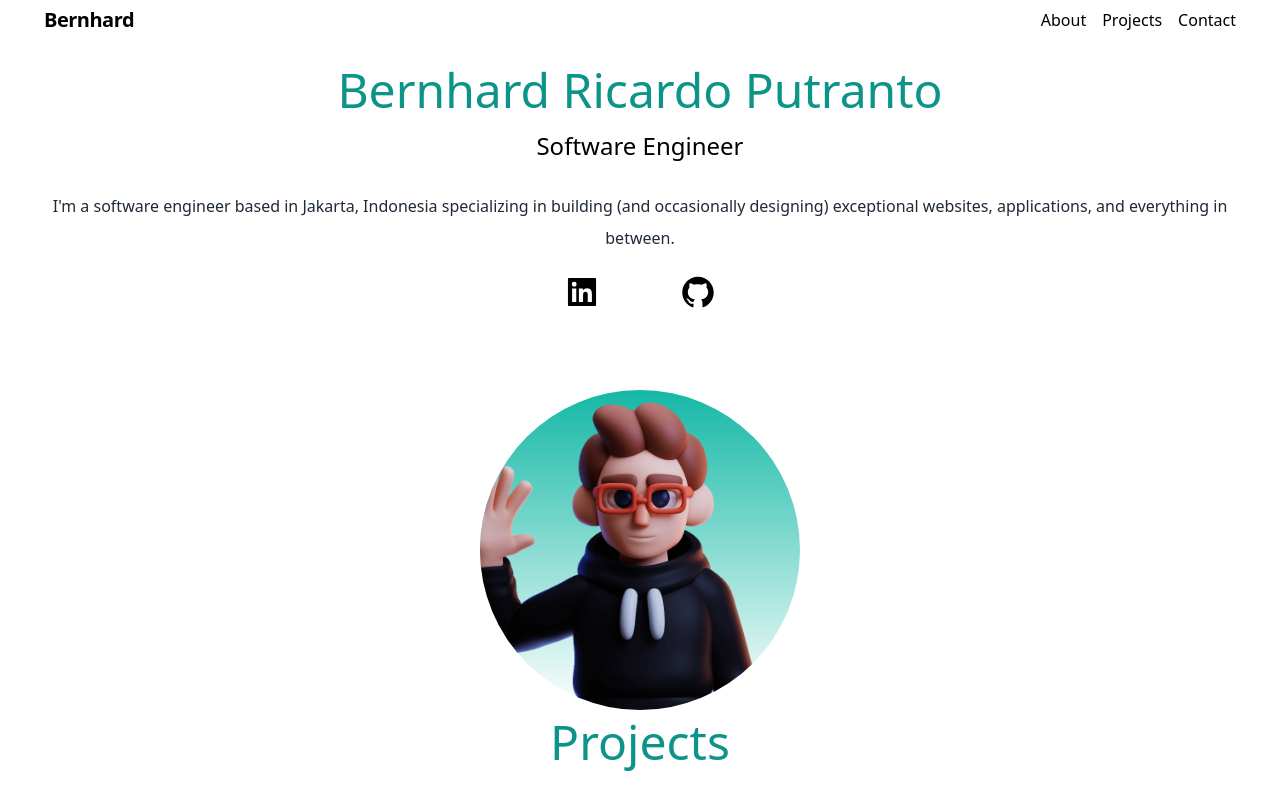
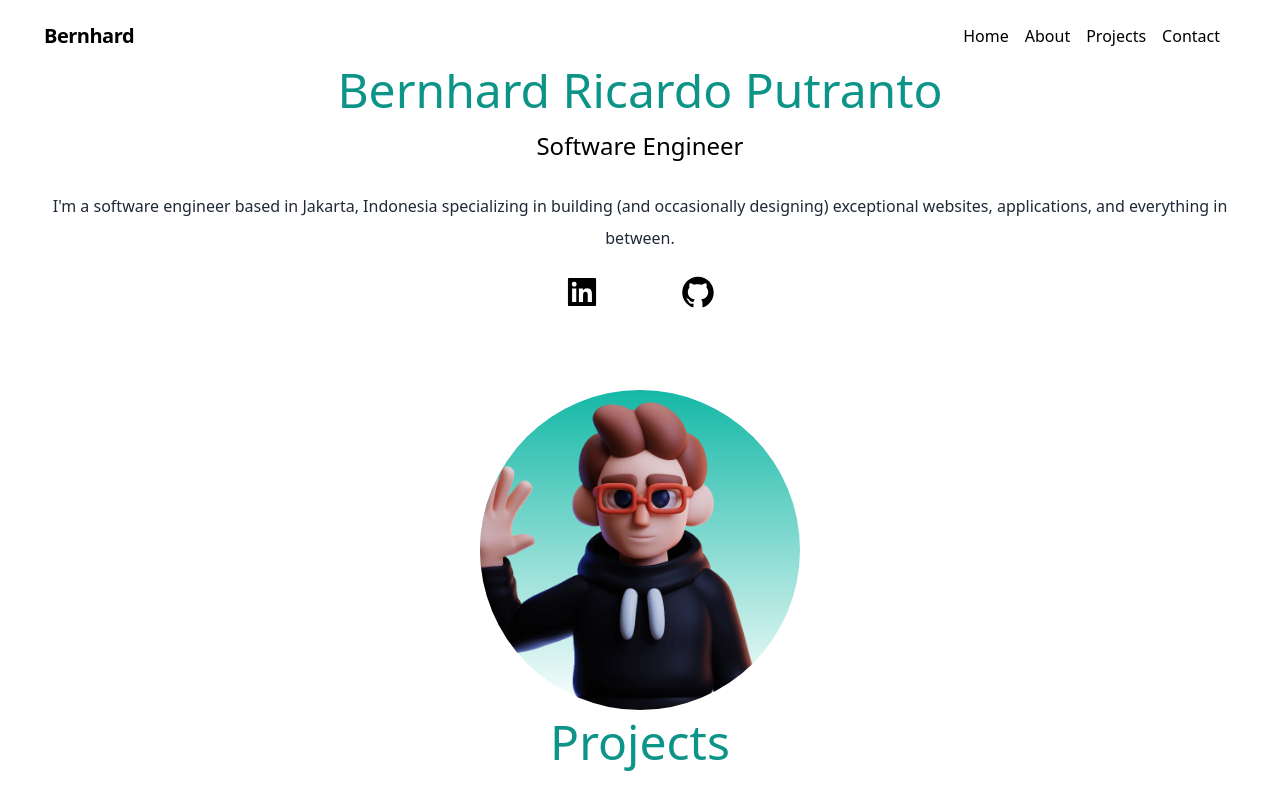
Before and after one commit to BernhardRicardo/bernhardricardo.github.io, a Next.js app: page / in a window 1280 px wide. Shown: the part 18-813 px from the top of the page. Built offline with nearby package versions, Linux system fonts and the light colour scheme.

Commit message:
Add header link

```diff
--- /dev/null
+++ b/src/app/ScrollLink.js
@@ -0,0 +1,35 @@
+"use client";
+import { useEffect } from "react";
+
+function ScrollLink({ to, children }) {
+  const scrollToSection = (e) => {
+    e.preventDefault();
+    const section = document.querySelector(to);
+
+    if (section) {
+      window.scrollTo({
+        top: section.offsetTop,
+        behavior: "smooth",
+      });
+    }
+  };
+
+  useEffect(() => {
+    const element = document.querySelector(to);
+    if (element) {
+      element.setAttribute("tabIndex", "-1");
+    }
+  }, [to]);
+
+  return (
+    <a
+      className="block mt-4 lg:inline-block lg:mt-0 text-black hover:text-black mr-4"
+      href="#"
+      onClick={scrollToSection}
+    >
+      {children}
+    </a>
+  );
+}
+
+export default ScrollLink;
--- a/src/app/components/header.js
+++ b/src/app/components/header.js
@@ -1,43 +1,24 @@
-export default function Header() {
-   return (
-    <nav className='flex items-center justify-between flex-wrap bg-white py-6 px-11'>
-          <div className='flex items-center flex-shrink-0 text-black mr-6'>
-            <span className='font-semibold text-xl tracking-tight'>Bernhard</span>
-          </div>
-          <div className='block lg:hidden'>
-            <button className='flex items-center px-3 py-2 border rounded text-black border-black hover:text-black hover:border-black'>
-              <svg className='fill-current h-3 w-3' viewBox='0 0 20 20' xmlns='http://www.w3.org/2000/svg'>
-                <title>Menu</title>
-                <path d='M0 0h20v20H0z' fill='none' />
-                <path
-                  fillRule='evenodd'
-                  clipRule='evenodd'
-                  d='M0 4h20v2H0V4zm0 5h20v2H0V9zm0 5h20v2H0v-2z'
-                  fill='black'
-                />
-              </svg>
-            </button>
-          </div>
-          <div className='w-full block flex-grow justify-end lg:flex lg:items-center lg:w-auto'>
-            <a
-              href='#responsive-header'
-              className='block mt-4 lg:inline-block lg:mt-0 text-black hover:text-black mr-4'
-            >
-              About
-            </a>
-            <a
-              href='#responsive-header'
-              className='block mt-4 lg:inline-block lg:mt-0 text-black hover:text-black mr-4'
-            >
-              Projects
-            </a>
-            <a
-              href='#responsive-header'
-              className='block mt-4 lg:inline-block lg:mt-0 text-black hover:text-black'
-            >
-              Contact
-            </a>
-        </div>
+import ScrollLink from "../ScrollLink";
+
+function Header() {
+  return (
+    <nav className="flex items-center justify-between sticky top-0 flex-wrap bg-white py-6 px-11">
+      <div className="flex items-center flex-shrink-0 text-black mr-6">
+        <span className="font-semibold text-xl tracking-tight">Bernhard</span>
+      </div>
+      <div className="block lg:hidden">
+        <button className="flex items-center px-3 py-2 border rounded text-black border-black hover:text-black hover:border-black">
+          {/* Your button content */}
+        </button>
+      </div>
+      <div className="w-full block flex-grow justify-end lg:flex lg:items-center lg:w-auto">
+        <ScrollLink to="#home">Home</ScrollLink>
+        <ScrollLink to="#about">About</ScrollLink>
+        <ScrollLink to="#projects">Projects</ScrollLink>
+        <ScrollLink to="#contact">Contact</ScrollLink>
+      </div>
     </nav>
-    )
+  );
 }
+
+export default Header;
```
